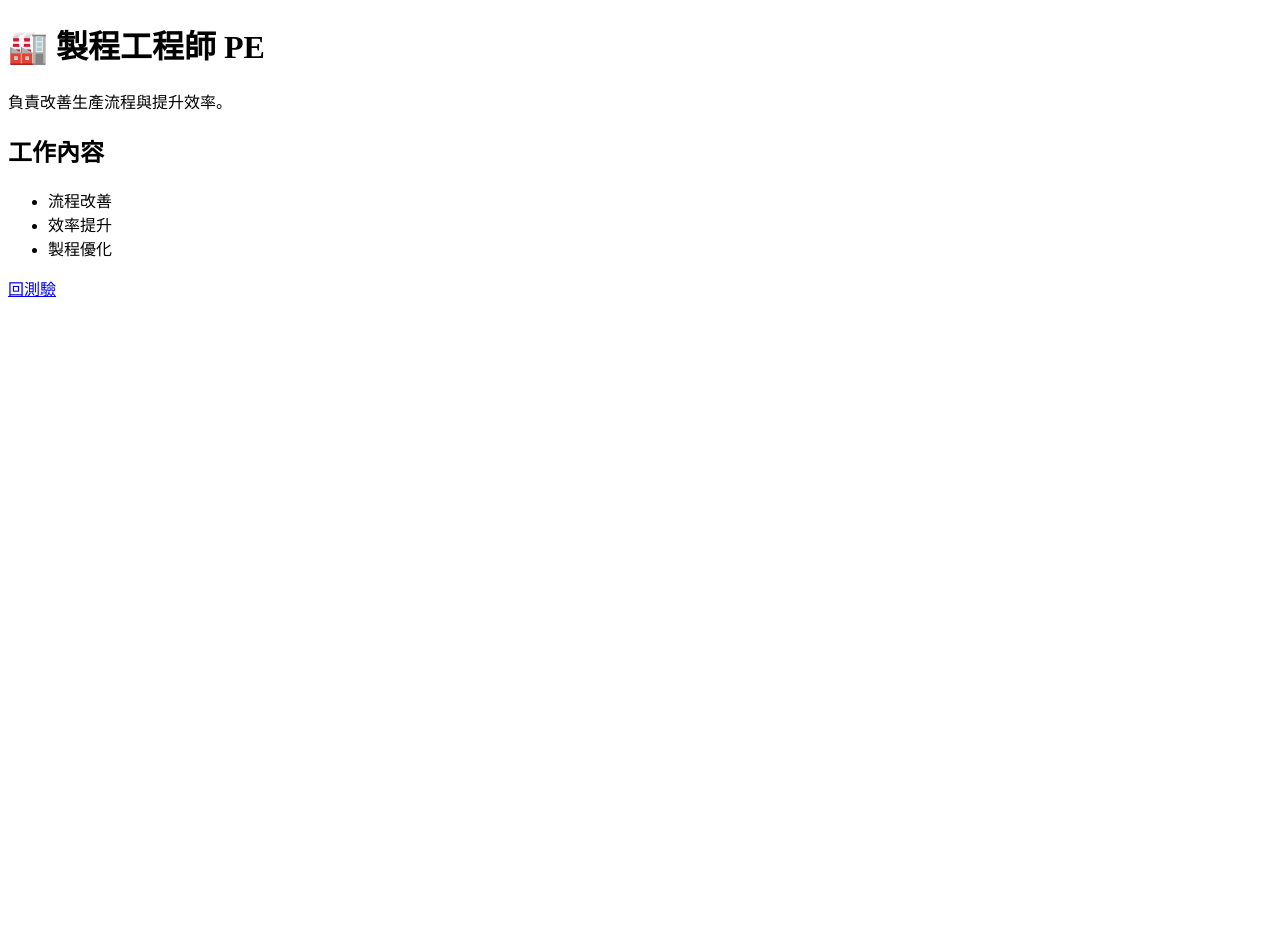
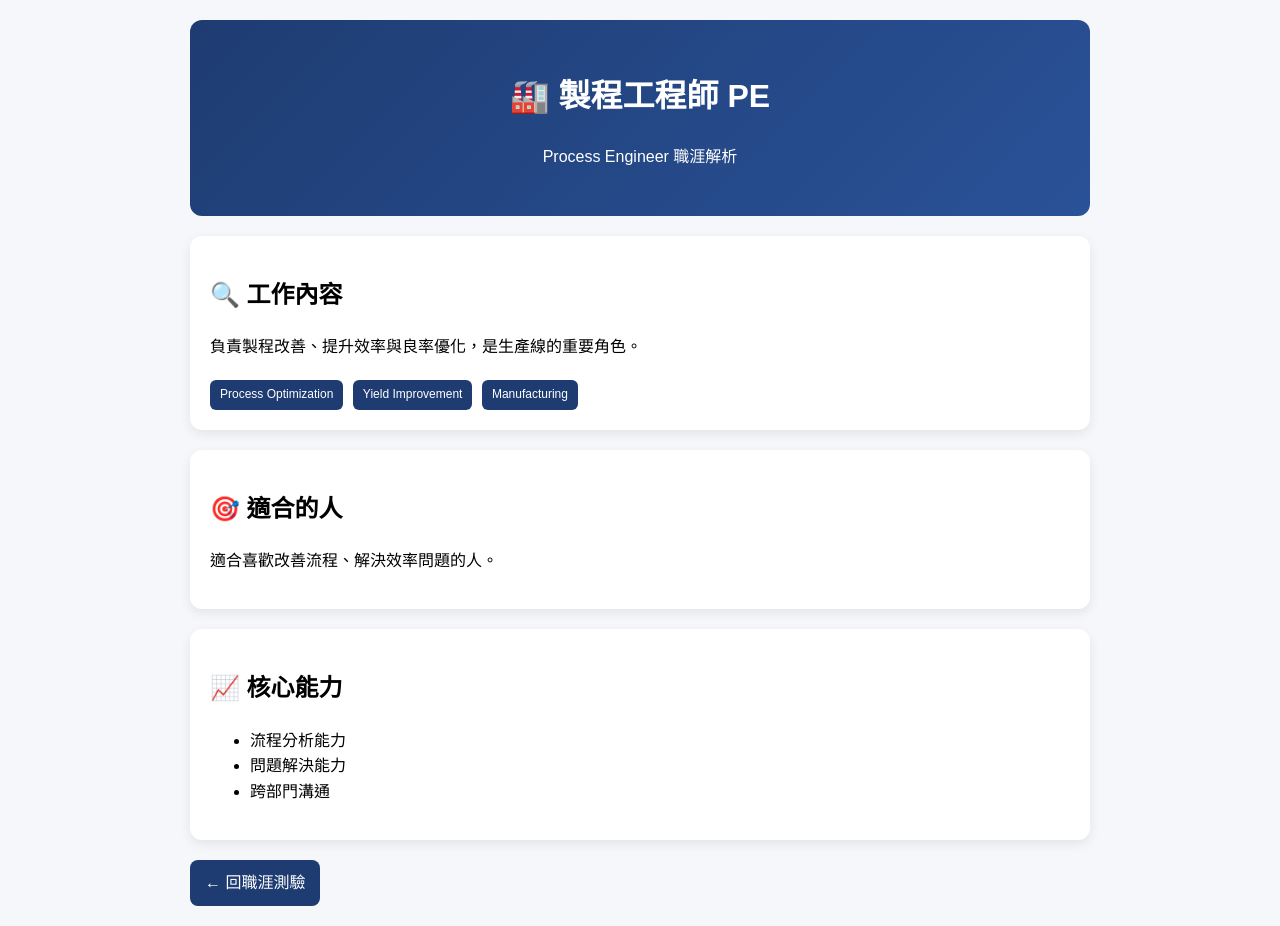
Before and after one commit to wen-77sys/engineer-quiz, a plain HTML site: page pe.html in a window 1280 px wide. Before the commit the page ends 800 px from the top, so only its background shows below. Drawn offline with Linux system fonts and the light colour scheme.

Commit message:
Update pe.html

```diff
--- a/pe.html
+++ b/pe.html
@@ -1,23 +1,52 @@
 <!DOCTYPE html>
-<html>
+<html lang="zh-Hant">
 <head>
-<title>製程工程師 PE 工作內容與適合人格</title>
-<meta name="description" content="PE製程工程師負責流程改善、生產效率提升與製程優化。" />
+<meta charset="UTF-8">
+<title>製程工程師 PE 工作內容｜流程改善與效率提升</title>
+
+<meta name="description" content="完整介紹製程工程師(PE)工作內容、流程改善、良率提升與工程能力分析。" />
+<meta name="viewport" content="width=device-width, initial-scale=1">
+
+<style>
+body{font-family:Arial;max-width:900px;margin:auto;padding:20px;background:#f5f7fa;line-height:1.6;}
+.header{background:linear-gradient(135deg,#1e3c72,#2a5298);color:white;padding:30px;border-radius:12px;text-align:center;}
+.box{background:white;padding:20px;margin-top:20px;border-radius:12px;box-shadow:0 4px 12px rgba(0,0,0,0.08);}
+.tag{display:inline-block;background:#1e3c72;color:white;padding:5px 10px;border-radius:6px;font-size:12px;margin:5px 5px 0 0;}
+a{display:inline-block;margin-top:20px;padding:10px 15px;background:#1e3c72;color:white;text-decoration:none;border-radius:8px;}
+</style>
 </head>
+
 <body>
 
+<div class="header">
 <h1>🏭 製程工程師 PE</h1>
+<p>Process Engineer 職涯解析</p>
+</div>
 
-<p>負責改善生產流程與提升效率。</p>
+<div class="box">
+<h2>🔍 工作內容</h2>
+<p>負責製程改善、提升效率與良率優化，是生產線的重要角色。</p>
 
-<h2>工作內容</h2>
+<span class="tag">Process Optimization</span>
+<span class="tag">Yield Improvement</span>
+<span class="tag">Manufacturing</span>
+</div>
+
+<div class="box">
+<h2>🎯 適合的人</h2>
+<p>適合喜歡改善流程、解決效率問題的人。</p>
+</div>
+
+<div class="box">
+<h2>📈 核心能力</h2>
 <ul>
-<li>流程改善</li>
-<li>效率提升</li>
-<li>製程優化</li>
+<li>流程分析能力</li>
+<li>問題解決能力</li>
+<li>跨部門溝通</li>
 </ul>
+</div>
 
-<a href="index.html">回測驗</a>
+<a href="index.html">← 回職涯測驗</a>
 
 </body>
 </html>
```
